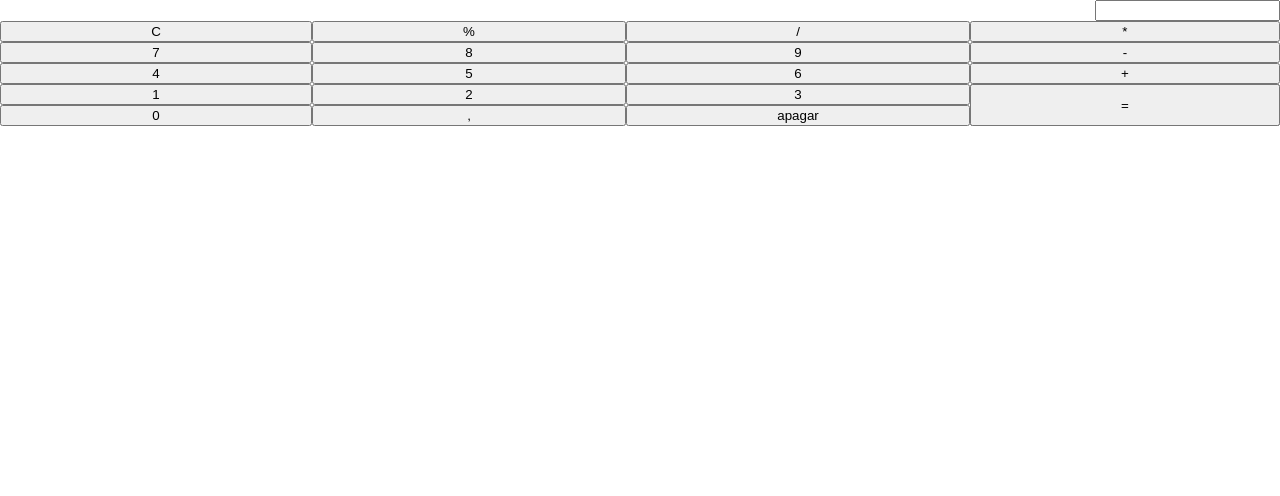
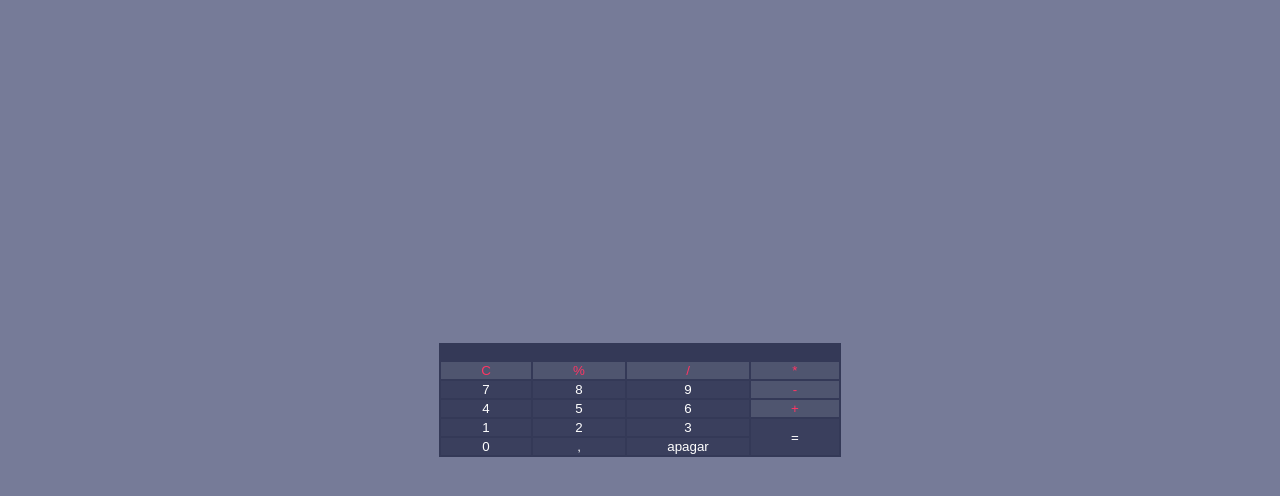
Before and after one commit to felipeDesenvolvedor/calculadora-react, a React (Create React App) app: page / in a window 1280 px wide. Shown: the top 496 px of the page. Built offline with nearby package versions, Linux system fonts and the light colour scheme.

Commit message:
Style geral

```diff
--- a/src/App.js
+++ b/src/App.js
@@ -2,6 +2,7 @@ import Teclado from "./components/Teclado";
 import Container from "./components/Container";
 
 import "./style/reset.css";
+import "./style/config.css";
 import "./style/display.css";
 import "./style/teclado.css";
 
--- a/src/components/Button.js
+++ b/src/components/Button.js
@@ -1,6 +1,12 @@
 import React from "react"
 import styled from "styled-components"
 
-const Button = styled.button``
+const Button = styled.button`
+    margin:1px;
+    color:white;
+    background-color:var(--color-ButtonsGrupoUm);
+    border:none;
+    cursor:pointer;
+`
 
 export default Button
--- a/src/components/Container.js
+++ b/src/components/Container.js
@@ -5,6 +5,14 @@ const Container = styled.section`
     display:flex;
     flex-direction:column;
     align-content:flex-end;
+    width:400px;
+    position:absolute;
+    top:50%;
+    left:50%;
+    transform:translate(-50%, -50%);
+    background-color:var(--color-default);
+    padding:1px;
+
 `
 
 export default Container
--- a/src/components/NumbersInput.js
+++ b/src/components/NumbersInput.js
@@ -4,6 +4,10 @@ import styled from "styled-components"
 const NumbersInput = styled.input.attrs(() =>({
     "type":"text",
     "id":"NumbersInput"
-}))``
+}))`
+
+    background-color:transparent;
+    border:none;
+`
 
 export default NumbersInput
--- /dev/null
+++ b/src/style/config.css
@@ -0,0 +1,11 @@
+:root {
+    --color-default:#343957;
+    --color-teme:#FF3664;
+    --color-overlay:#767B98;
+    --color-ButtonsGrupoUm:#3A3F5D;
+    --color-ButtonsGrupoDois:#4F556F;
+}
+
+body {
+    background-color:var(--color-overlay);
+}
--- a/src/style/display.css
+++ b/src/style/display.css
@@ -5,4 +5,5 @@
 #NumbersInput,
 .result__final {
     align-self: flex-end;
+    color:white;
 }
--- a/src/style/teclado.css
+++ b/src/style/teclado.css
@@ -9,6 +9,19 @@
     "zero virgula apagar equal"
 }
 
+.button__c,
+.button__porcent,
+.button__divisao,
+.button__multip,
+.button__soma,
+.button__subtr {
+    background-color:var(--color-ButtonsGrupoDois) !important;
+    color:var(--color-teme) !important;
+}
+
+.equal {
+    background-color:var(--color-teme);
+}
 
 .button__c {
     grid-area:c;
```
